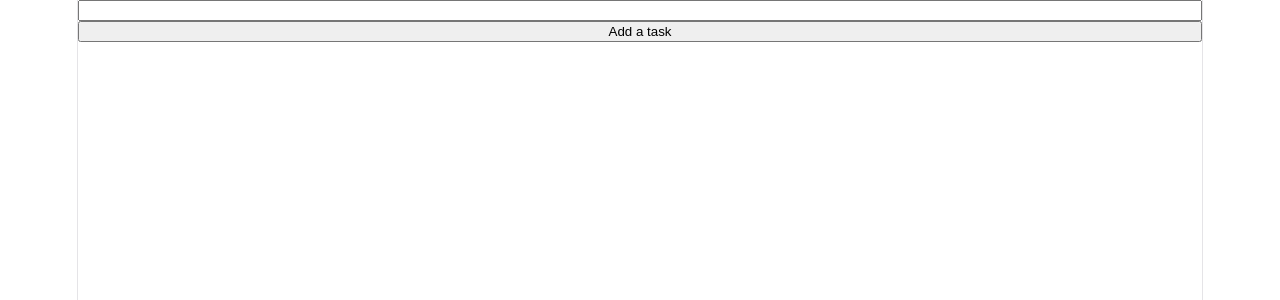
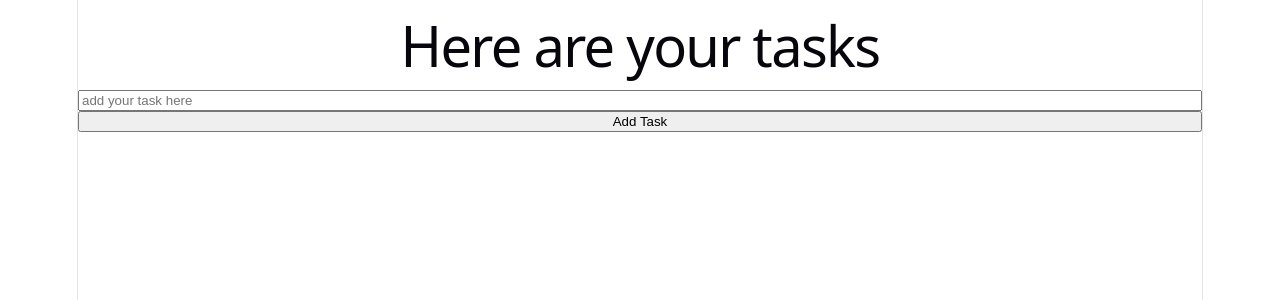
Before and after one commit to Bethany-23/js-mini-projects, a React (Vite) app in the folder list_tracker/: page / in a window 1280 px wide. Shown: the top 300 px of the page. Built offline with nearby package versions, Linux system fonts and the light colour scheme.

Commit message:
edited file

```diff
--- a/list_tracker/src/App.jsx
+++ b/list_tracker/src/App.jsx
@@ -1,33 +1,31 @@
-import { useState, useEffect } from "react"
+import { useState, useEffect } from "react";
 
 function App(){
-  const [task, setTask] = useState([]);
-  const [inputValue, setInputValue] = useState("")
+  const[task, setTask] = useState([]);
+  const[inputValue, setInputValue] = useState("")
 
-  const addTask = () =>{
-    if(inputValue.trim() !== " "){
+  const addTask = ()=>{
+    if(inputValue.trim() !== ""){
       setTask([...task, inputValue]);
       setInputValue("");
     }
   }
-  const removeTask = (indexToRemove)=>{
-
-  }
-  const updateTask = (index) =>{
+  const removeTask = ()=>{
 
   }
   return(
     <>
+    <h1> Here are your tasks</h1>
     <input
-     type="text"
-     value={inputValue}
-     onChange={(e)=>setInputValue(e.target.value)}/>
+    type="text"
+    placeholder="add your task here"
+    value={inputValue}
+    onChange={(e) =>setInputValue(e.target.value)}/>
 
-    <button onClick={addTask}>Add a task</button>
-    <ul>
-      {task.map((t, index)=>(<li></li>))}
-    </ul>
+    <button onClick={addTask}>Add Task</button>
+    <ul></ul>
     </>
   )
 }
+
 export default App;
```
